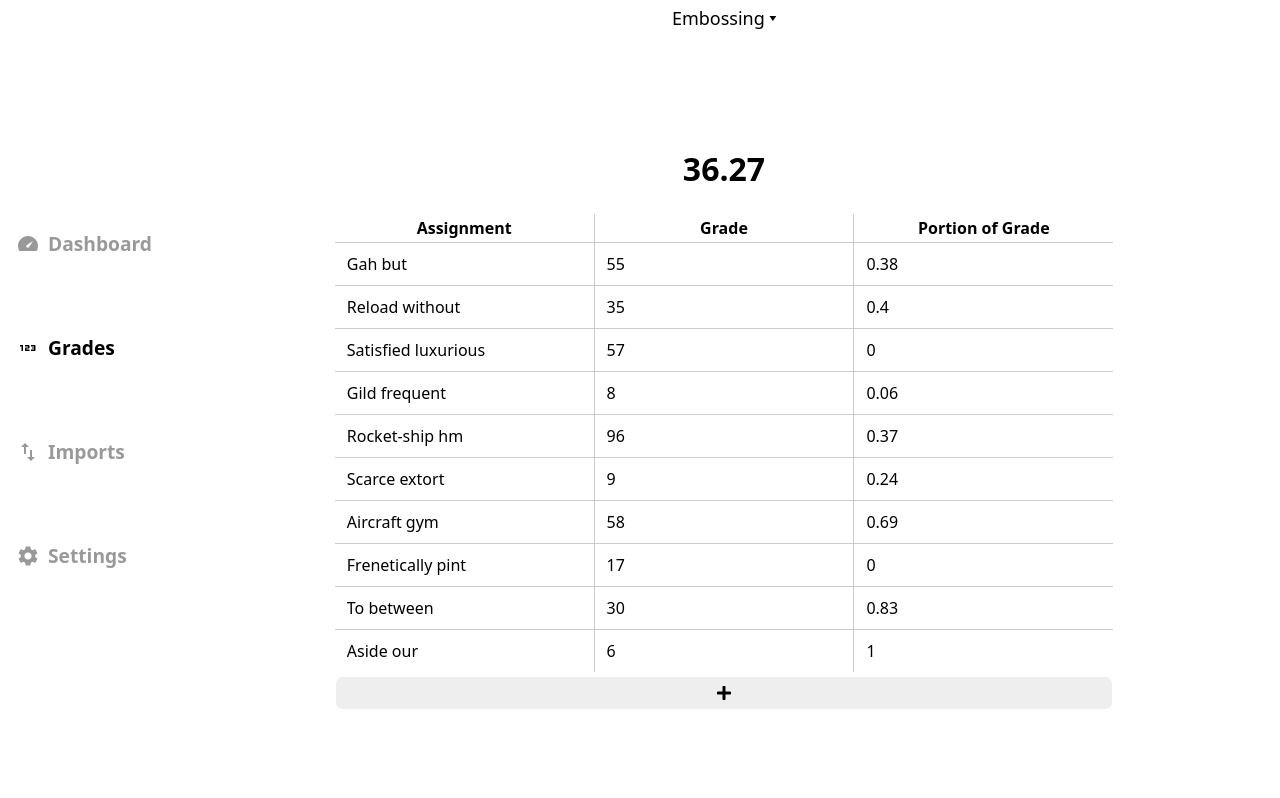
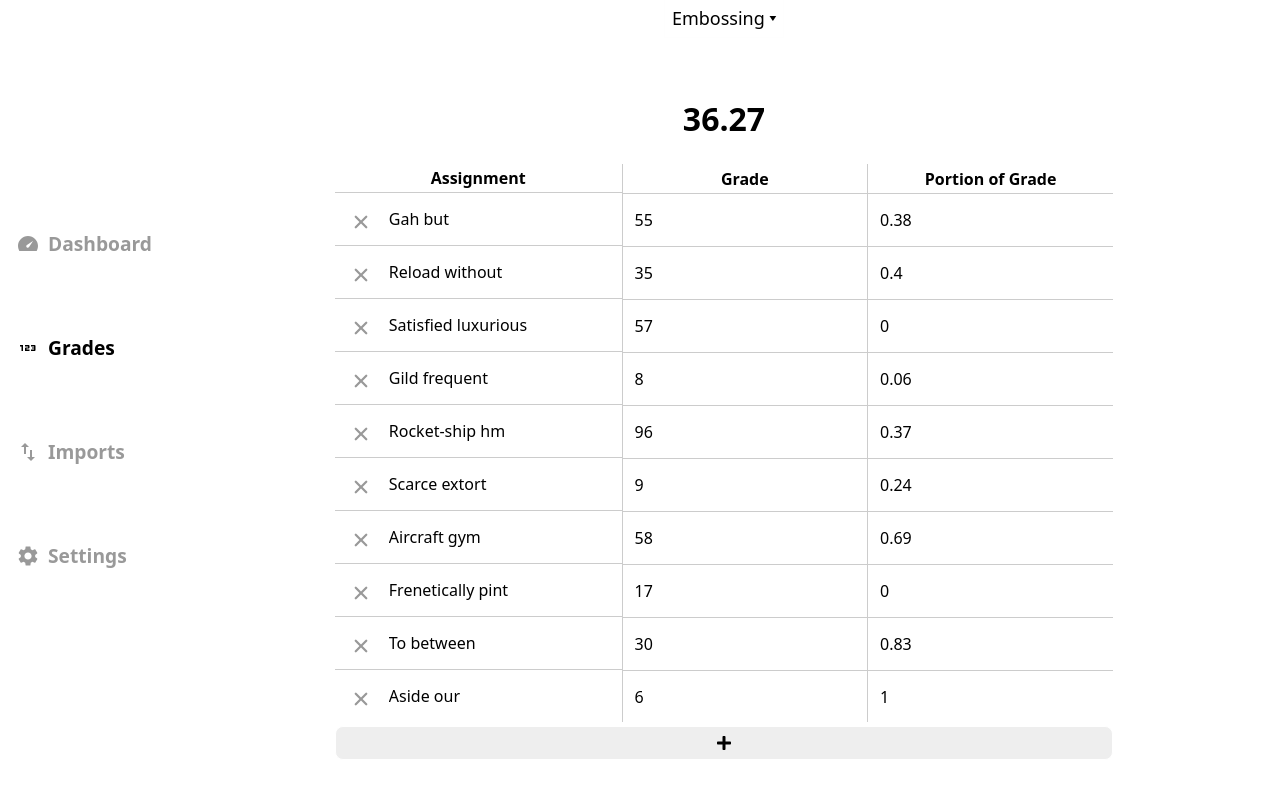
Before and after one commit to GuterBenutzername/gw-frontend, a React (Vite) app: page /grades in a window 1280 px wide. Built offline with nearby package versions, Linux system fonts and the light colour scheme.

Commit message:
add delete assignment button + minor tweaks

```diff
--- a/src/routes/grades/Grades.tsx
+++ b/src/routes/grades/Grades.tsx
@@ -1,6 +1,7 @@
 import { useState } from "react";
 import "./grades.css";
 import { FaPlus } from "react-icons/fa";
+import { IoClose } from "react-icons/io5";
 import { produce } from "immer";
 import { useGWState, Course, Assignment } from "../state-hook";
 import calculateAverage from "./calc-grades";
@@ -53,6 +54,21 @@ export default function Grades() {
               (assignment: Assignment, index: number) => (
                 <tr key={assignment.id}>
                   <td>
+                    <button
+                      className="delete-button"
+                      onClick={() => {
+                        setCourseState(
+                          produce(courses, (draft) => {
+                            draft[currentSelectedCourse].assignments.splice(
+                              index,
+                              1,
+                            );
+                          }),
+                        );
+                      }}
+                    >
+                      <IoClose />
+                    </button>
                     <input
                       className="grades-input"
                       type="text"
--- a/src/routes/grades/grades.css
+++ b/src/routes/grades/grades.css
@@ -8,7 +8,7 @@
 
 .selected-course:focus,
 .selected-course:hover {
-  border: 0.9px solid #999; /* 0.9px won't move anything on transition */
+  border: 0.9px solid #ccc; /* 0.9px won't move anything on transition */
   border-radius: 1px;
   border-top: none;
   outline: none;
@@ -63,6 +63,11 @@ table tr:last-child td {
 table tr td:first-child,
 table tr th:first-child {
   border-left: 0;
+  display: flex;
+  justify-content: center;
+  align-items: c;
+  border-top: 0;
+  border-right: 0;
 }
 table tr td:last-child,
 table tr th:last-child {
@@ -70,9 +75,9 @@ table tr th:last-child {
 }
 .grades-input {
   width: 100%;
-  border-radius: 4px;
+  border-radius: 6px;
   border: 0.5px solid #fff;
-  margin: 2px;
+  margin: 0.8px;
   margin-left: 0; /* table padding does something weird here */
   transition: all 0.25s ease-in-out;
   text-overflow: ellipsis;
@@ -104,3 +109,15 @@ table tr th:last-child {
     transition: none;
   }
 }
+
+.delete-button {
+  border: none;
+  background-color: transparent;
+  font-size: 1.5rem;
+  color: #999;
+  transition: all 0.25s ease-in-out;
+
+  &:hover {
+    color: #444;
+  }
+}
```
